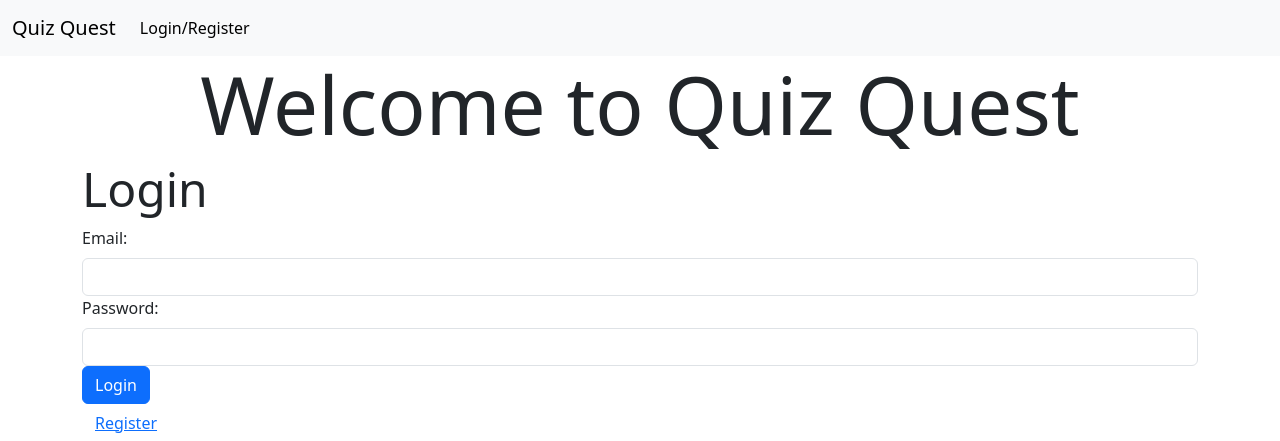
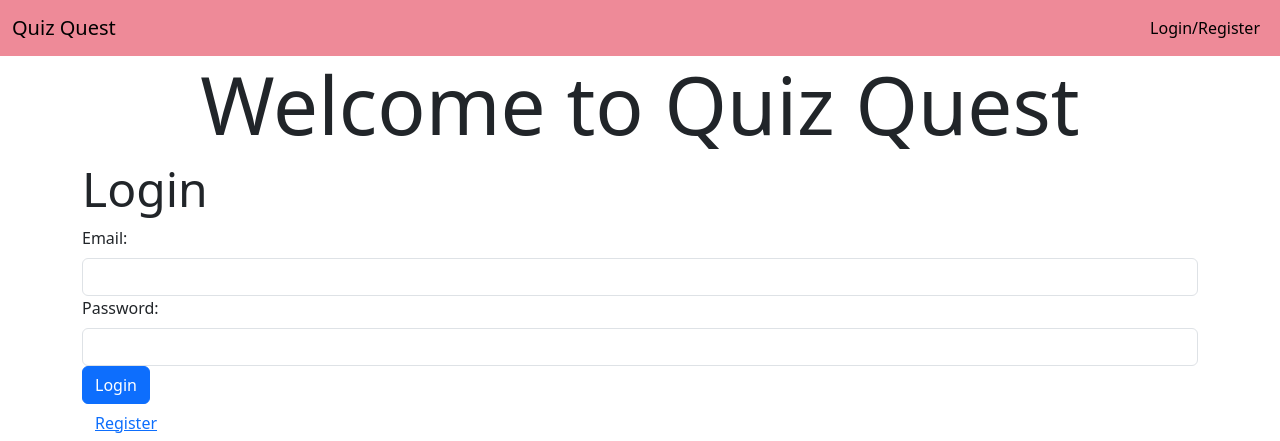
Before and after one commit to MishrajiAryan/quiz-master-MAD1, a Flask app: page /login in a window 1280 px wide. Shown: the top 441 px of the page. Run offline with Flask 3, Linux system fonts and the light colour scheme; parts of the project's set-up code (start-up, migrations or seed data) failed here and were passed over.

Commit message:
Added auth check and edited navbar alignment

```diff
--- a/routes.py
+++ b/routes.py
@@ -1,4 +1,4 @@
-from flask import Flask, render_template, request, redirect, url_for, flash
+from flask import Flask, render_template, request, redirect, url_for, flash, session
 from app import app
 from models import db, User, Subject, Chapter, Quiz, Question, Score, Admin
 from werkzeug.security import generate_password_hash, check_password_hash
@@ -10,7 +10,12 @@ from dotenv import load_dotenv
 #the decorator @app.route is directing towards root dir '/'
 @app.route('/')
 def index():
-    return render_template('index.html')
+    #email in use
+    if 'email' in session:
+        return render_template('index.html')
+    else:
+        flash('Please login to continue')
+        return redirect(url_for('login'))
 
 @app.route('/login')
 def login():
@@ -32,6 +37,7 @@ def login_post():
         if not check_password_hash(admin.password, password):
             flash('Incorrect Password')
             return redirect(url_for('login'))
+        session['email']=admin.email
         flash('Logged in as Admin')
         return redirect(url_for('index'))
 
@@ -45,13 +51,15 @@ def login_post():
         flash('Incorrect Password')
         return redirect(url_for('login'))
 
-    flash('Logged in as {{ email }}')
+    session['email']=user.email
+    flash('Login Success')
     return redirect(url_for('index'))
 
 @app.route('/register')
 def register():
     return render_template('register.html')
 
+#register post method
 @app.route('/register', methods={'POST'})
 def register_post():
     email= request.form.get('email')
--- a/templates/navbar.html
+++ b/templates/navbar.html
@@ -1,10 +1,10 @@
-<nav class="navbar navbar-expand-lg bg-body-tertiary">
+<nav class="navbar navbar-expand-lg" style="background-color: #ee8a98;">
     <div class="container-fluid">
       <a class="navbar-brand" href="/">Quiz Quest</a>
       <button class="navbar-toggler" type="button" data-bs-toggle="collapse" data-bs-target="#navbarNavAltMarkup" aria-controls="navbarNavAltMarkup" aria-expanded="false" aria-label="Toggle navigation">
         <span class="navbar-toggler-icon"></span>
       </button>
-      <div class="collapse navbar-collapse" id="navbarNavAltMarkup">
+      <div class="collapse navbar-collapse flex-row-reverse" id="navbarNavAltMarkup">
         <div class="navbar-nav">
           <a class="nav-link active" aria-current="page" href="{{ url_for('login')}}">Login/Register</a>
         </div>
```
